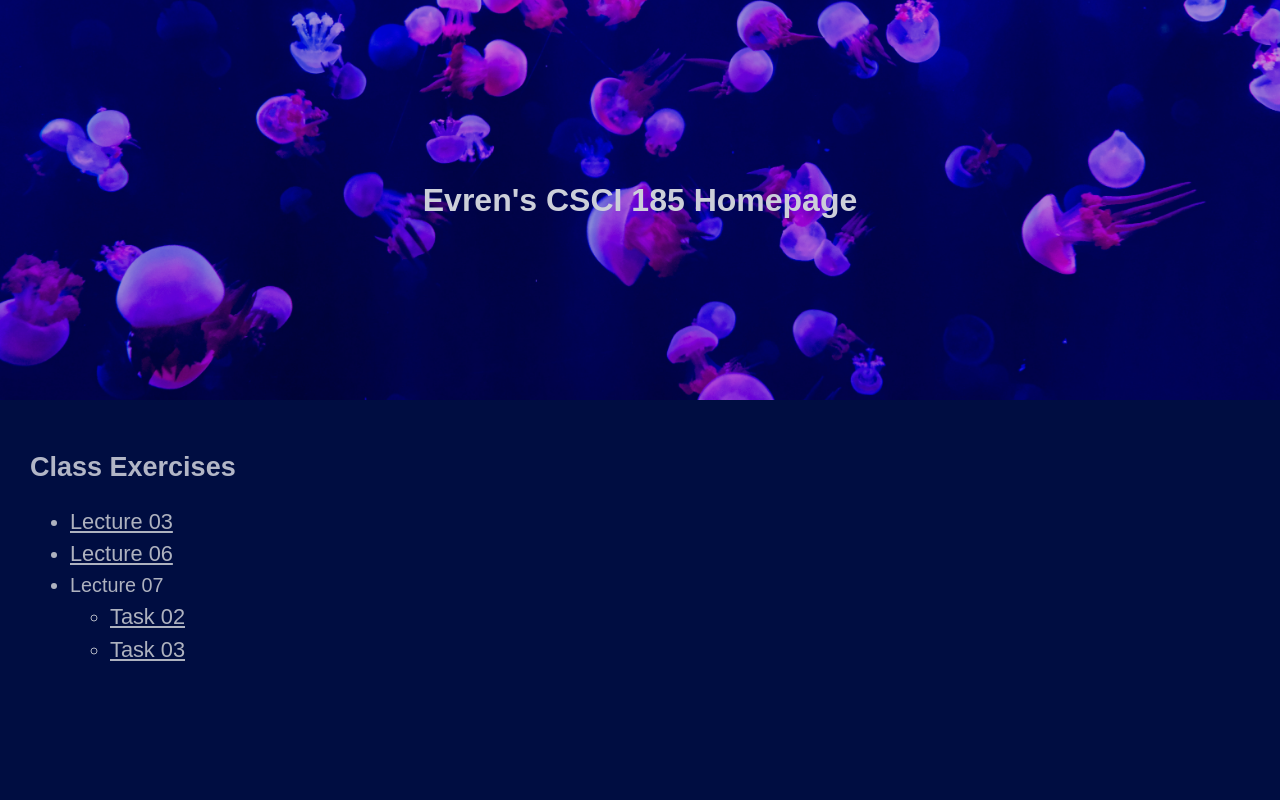
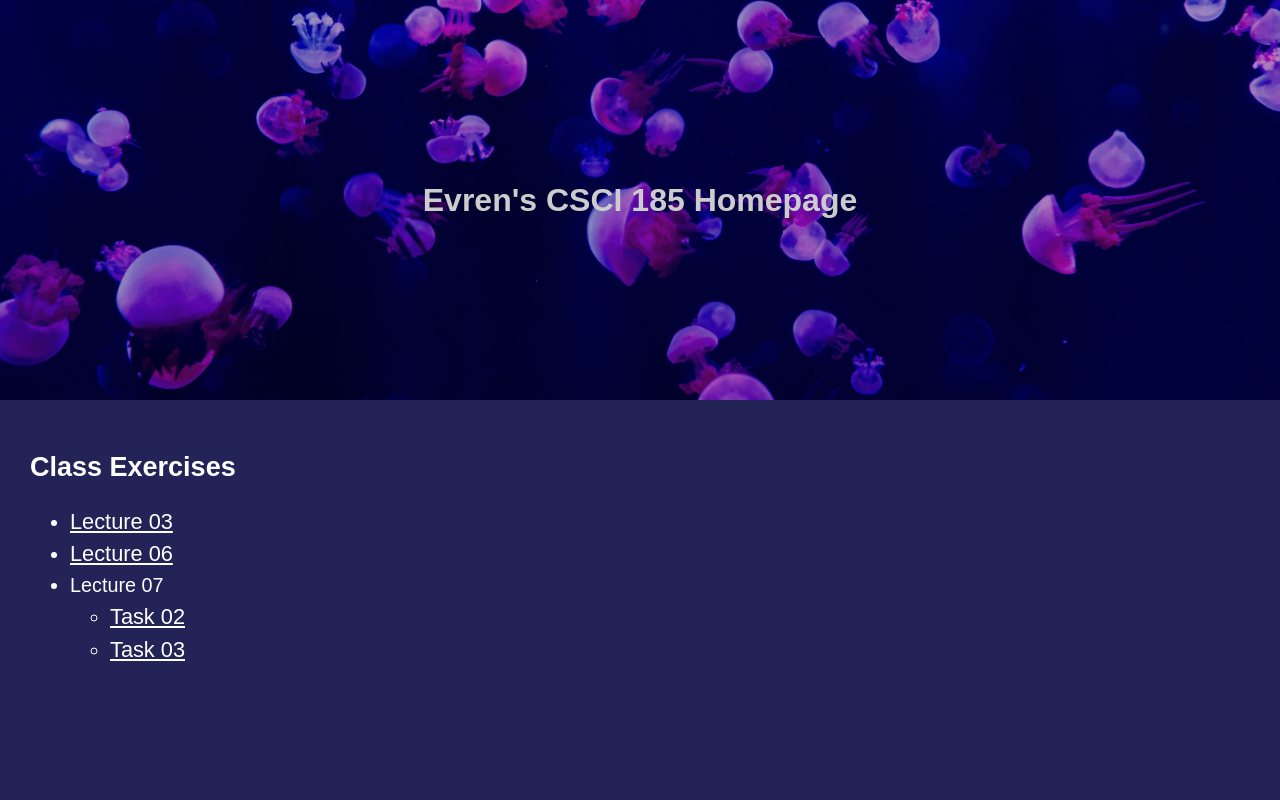
Before and after one commit to EvrenUNCA/csci185, a plain HTML site: page homepage/index.html in a window 1280 px wide. Shown: the top 800 px of the page. Drawn offline with Linux system fonts and the light colour scheme.

Commit message:
color changes

```diff
--- a/homepage/styles.css
+++ b/homepage/styles.css
@@ -14,24 +14,23 @@ header {
 
     background-size: cover;
     background-image: url(jellyfish-four.jpg);
-    filter: opacity(80%);
     background-attachment: fixed;
     background-position: center bottom;
 
-
+    filter: brightness(80%) saturate(80%);
 }
 
 body {
     margin: 0px;
     font-family: Arial, sans-serif;
-    background-color: #000D41;
-    color: #B2B6C6;
+    background-color: #0e1a42;
+    color: white;
 }
 
 a, li {
     line-height: 1.5em;
     font-size: 1.1em;
-    color: #AEB2BF;
+    color: white;
 }
 
 section {
@@ -47,15 +46,15 @@ section {
 }
 
 
-
+#class-exercises {
+    background-color: #232357;
+}
 
 #tutorials {
-    color: #AEB2BF;
-    text-decoration: white;
     background-image: url(jellyfish-one.jpg);
 }
 
 #inspiration {
     background-image: url(jellyfish-three.jpg);
-    filter: opacity(80%);
+    filter: brightness(90%) saturate(80%);
 }
```
